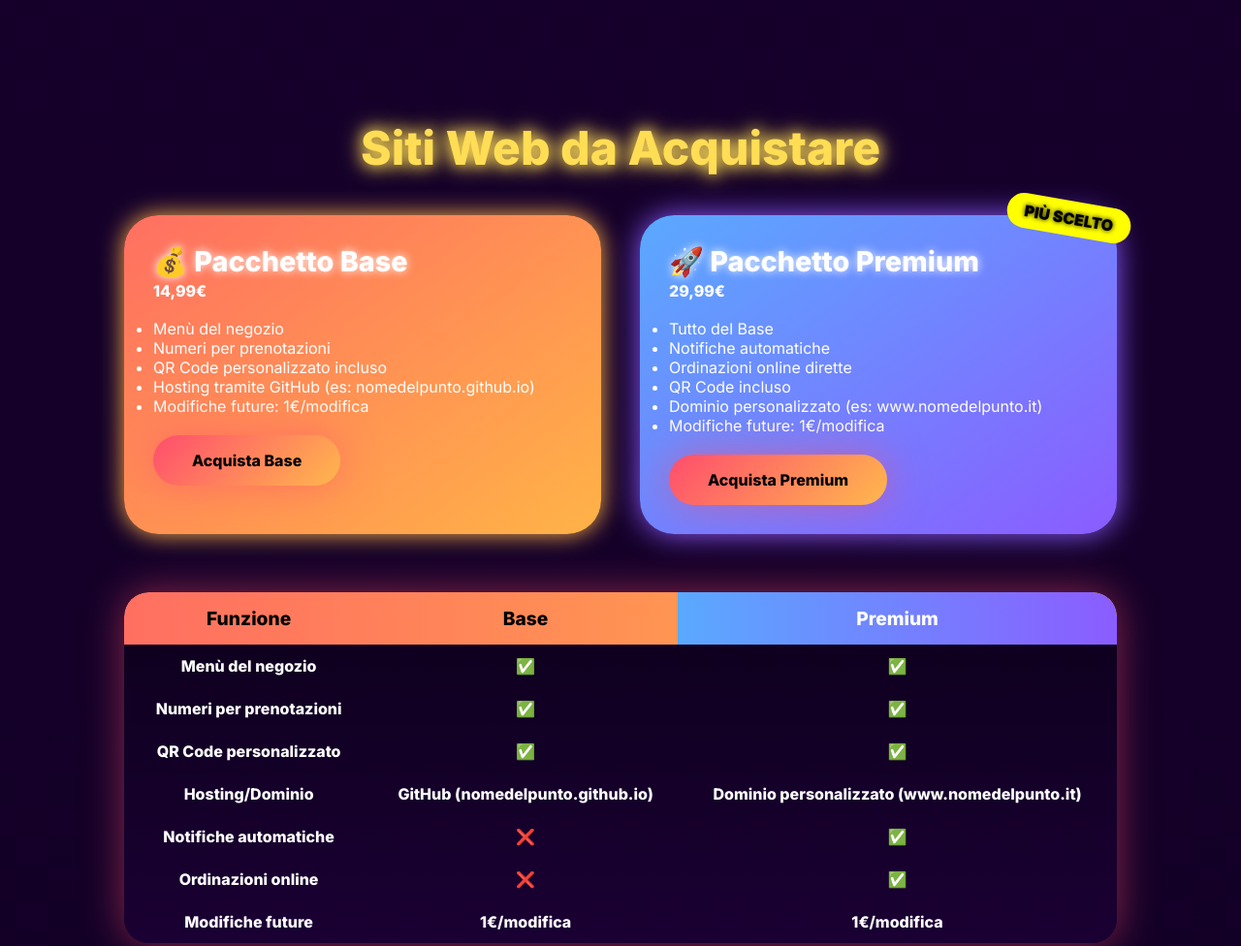
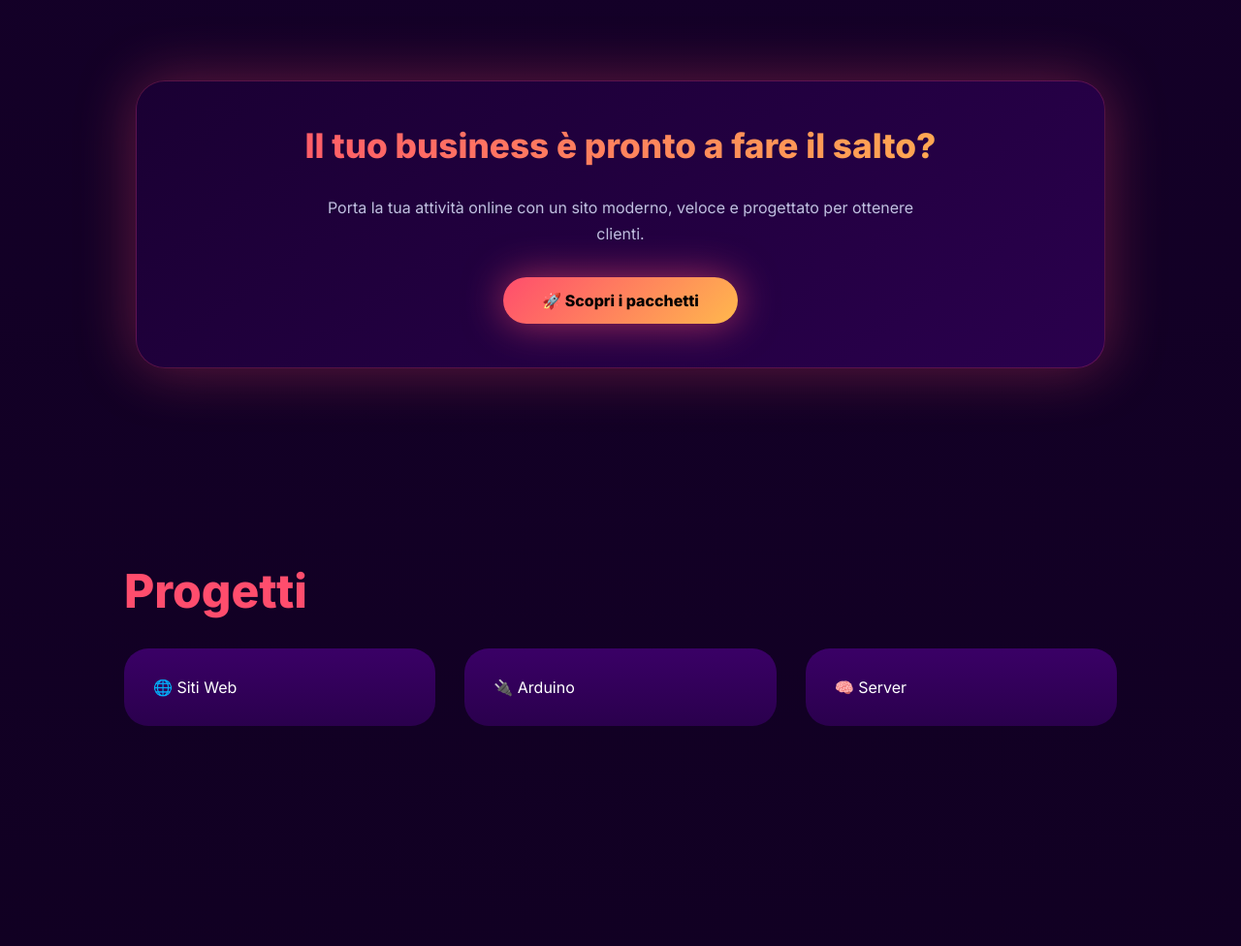
Before and after one commit to thundrixnet-creator/Thundrix, a plain HTML site: page index.html in a window 1280 px wide. Shown: the part 2181-3157 px from the top of the page at 97% size. Drawn offline with Linux system fonts and the light colour scheme.

Commit message:
Update index.html

```diff
--- a/index.html
+++ b/index.html
@@ -197,7 +197,7 @@ footer{
   <a href="#about">Chi sono</a>
   <a href="#skills">Competenze</a>
   <a href="#services">Servizi</a>
-  <a href="#websites">Siti Web</a>
+  <a href="venditasiti.html">Siti Web</a>
   <a href="#projects">Progetti</a>
   <a href="#contact">Contatti</a>
  </div>
@@ -240,157 +240,51 @@ footer{
  </div>
 </section>
 
-<!-- NUOVA SEZIONE SOLO SITI WEB (COLORI NON CAMBIATI) -->
+ <section id="final-cta" class="reveal" style="padding:80px 10%; text-align:center;">
 
-<section id="websites" class="reveal">
- <h2 style="text-align:center; color:#ffdd55; text-shadow:0 0 15px #ffdd55, 0 0 25px #ffdd55;">Siti Web da Acquistare</h2>
+  <div style="
+    background:linear-gradient(145deg,#1a0033,#2a004d);
+    border-radius:30px;
+    padding:45px 30px;
+    box-shadow:0 0 60px rgba(255,77,109,.35);
+    border:1px solid rgba(255,77,109,.25);
+    max-width:1000px;
+    margin:auto;
+  ">
 
- <div class="grid" style="margin-top:40px; gap:40px;">
-  <!-- BASE -->
-  <div class="card" style="background:linear-gradient(145deg,#ff6f61,#ffb347); border-radius:35px; padding:30px; position:relative; box-shadow:0 0 25px #ffb347; transition:0.4s; cursor:pointer;"
-       onmouseover="this.style.transform='scale(1.05)'; this.style.boxShadow='0 0 50px #ffb347';"
-       onmouseout="this.style.transform='scale(1)'; this.style.boxShadow='0 0 25px #ffb347';">
-    <h3 style="font-size:1.8rem; color:#fff; text-shadow:0 0 10px #fff;">💰 Pacchetto Base</h3>
-    <p style="color:#fff; font-weight:700;">14,99€</p>
-    <ul style="color:#fff; text-align:left; margin-top:15px;">
-      <li>Menù del negozio</li>
-      <li>Numeri per prenotazioni</li>
-      <li>QR Code personalizzato incluso</li>
-      <li>Hosting tramite GitHub (es: nomedelpunto.github.io)</li>
-      <li>Modifiche future: 1€/modifica</li>
-    </ul>
-    <a href="#contact" class="btn" style="margin-top:20px; border-radius:40px;">Acquista Base</a>
+    <h2 style="
+      font-size:2.2rem;
+      background:linear-gradient(90deg,#ff4d6d,#ffb84d);
+      -webkit-background-clip:text;
+      -webkit-text-fill-color:transparent;
+    ">
+      Il tuo business è pronto a fare il salto?
+    </h2>
+
+    <p style="
+      margin-top:15px;
+      font-size:1rem;
+      color:var(--mut);
+      max-width:650px;
+      margin-left:auto;
+      margin-right:auto;
+    ">
+      Porta la tua attività online con un sito moderno,
+      veloce e progettato per ottenere clienti.
+    </p>
+
+    <a href="venditasiti.html" class="btn" style="
+      margin-top:30px;
+      font-size:1rem;
+      padding:14px 40px;
+      border-radius:40px;
+      box-shadow:0 0 40px rgba(255,77,109,.6);
+    ">
+      🚀 Scopri i pacchetti
+    </a>
+
   </div>
 
-  <!-- PREMIUM -->
-  <div class="card" style="background:linear-gradient(145deg,#5aa9ff,#8b5cff); border-radius:35px; padding:30px; position:relative; box-shadow:0 0 30px #8b5cff; transition:0.4s; cursor:pointer;"
-       onmouseover="this.style.transform='scale(1.05)'; this.style.boxShadow='0 0 60px #8b5cff';"
-       onmouseout="this.style.transform='scale(1)'; this.style.boxShadow='0 0 30px #8b5cff';">
-    <div style="position:absolute; top:-15px; right:-15px; background:#ff0; color:#000; font-weight:900; padding:8px 18px; border-radius:50px; text-shadow:0 0 5px #000; transform:rotate(10deg);">PIÙ SCELTO</div>
-    <h3 style="font-size:1.8rem; color:#fff; text-shadow:0 0 10px #fff;">🚀 Pacchetto Premium</h3>
-    <p style="color:#fff; font-weight:700;">29,99€</p>
-    <ul style="color:#fff; text-align:left; margin-top:15px;">
-      <li>Tutto del Base</li>
-      <li>Notifiche automatiche</li>
-      <li>Ordinazioni online dirette</li>
-      <li>QR Code incluso</li>
-      <li>Dominio personalizzato (es: www.nomedelpunto.it)</li>
-      <li>Modifiche future: 1€/modifica</li>
-    </ul>
-    <a href="#contact" class="btn" style="margin-top:20px; border-radius:40px;">Acquista Premium</a>
-  </div>
- </div>
-
- <!-- TABELLA COMPARATIVA -->
- <div style="margin-top:60px; overflow-x:auto; border-radius:25px; box-shadow:0 0 40px rgba(255,77,109,.5);">
-  <table style="width:100%; border-collapse:separate; border-spacing:0; border-radius:25px; overflow:hidden; font-weight:700; text-align:center; color:#fff;">
-    <thead>
-      <tr style="background:linear-gradient(90deg,#ff6f61,#ffb347); color:#000;">
-        <th style="padding:15px; font-size:1.2rem;">Funzione</th>
-        <th style="padding:15px; font-size:1.2rem;">Base</th>
-        <th style="padding:15px; font-size:1.2rem; background:linear-gradient(90deg,#5aa9ff,#8b5cff); color:#fff;">Premium</th>
-      </tr>
-    </thead>
-    <tbody style="background:linear-gradient(180deg,#0f001f,#1a0033);">
-      <tr>
-        <td style="padding:12px;">Menù del negozio</td>
-        <td>✅</td>
-        <td>✅</td>
-      </tr>
-      <tr>
-        <td style="padding:12px;">Numeri per prenotazioni</td>
-        <td>✅</td>
-        <td>✅</td>
-      </tr>
-      <tr>
-        <td style="padding:12px;">QR Code personalizzato</td>
-        <td>✅</td>
-        <td>✅</td>
-      </tr>
-      <tr>
-        <td style="padding:12px;">Hosting/Dominio</td>
-        <td>GitHub (nomedelpunto.github.io)</td>
-        <td>Dominio personalizzato (www.nomedelpunto.it)</td>
-      </tr>
-      <tr>
-        <td style="padding:12px;">Notifiche automatiche</td>
-        <td>❌</td>
-        <td>✅</td>
-      </tr>
-      <tr>
-        <td style="padding:12px;">Ordinazioni online</td>
-        <td>❌</td>
-        <td>✅</td>
-      </tr>
-      <tr>
-        <td style="padding:12px;">Modifiche future</td>
-        <td>1€/modifica</td>
-        <td>1€/modifica</td>
-      </tr>
-    </tbody>
-  </table>
- </div>
-</section>
-<section id="why" class="reveal">
-  <h2 style="text-align:center;">Perché scegliere Thundrix</h2>
-
-  <div class="grid" style="margin-top:60px;">
-
-    <div class="card" style="text-align:center; border:1px solid rgba(255,77,109,.3); box-shadow:0 0 30px rgba(255,77,109,.3);">
-      <div style="font-size:2.5rem;">⚡</div>
-      <h3 style="margin-top:15px;">Consegna Rapida</h3>
-      <p style="margin-top:10px;">
-        Siti pronti in 48-72 ore. Nessuna attesa infinita.
-        Velocità e precisione.
-      </p>
-    </div>
-
-    <div class="card" style="text-align:center; border:1px solid rgba(255,184,77,.3); box-shadow:0 0 30px rgba(255,184,77,.3);">
-      <div style="font-size:2.5rem;">📱</div>
-      <h3 style="margin-top:15px;">100% Responsive</h3>
-      <p style="margin-top:10px;">
-        Perfetto su smartphone, tablet e PC.
-        Design moderno e fluido.
-      </p>
-    </div>
-
-    <div class="card" style="text-align:center; border:1px solid rgba(140,92,255,.3); box-shadow:0 0 30px rgba(140,92,255,.3);">
-      <div style="font-size:2.5rem;">🚀</div>
-      <h3 style="margin-top:15px;">Prestazioni Ottimizzate</h3>
-      <p style="margin-top:10px;">
-        Siti leggeri, veloci e pronti per Google.
-        Ottimizzazione tecnica inclusa.
-      </p>
-    </div>
-
-    <div class="card" style="text-align:center; border:1px solid rgba(0,255,200,.3); box-shadow:0 0 30px rgba(0,255,200,.3);">
-      <div style="font-size:2.5rem;">🔒</div>
-      <h3 style="margin-top:15px;">Sicurezza & Affidabilità</h3>
-      <p style="margin-top:10px;">
-        Hosting stabile, configurazione sicura
-        e struttura solida.
-      </p>
-    </div>
-
-    <div class="card" style="text-align:center; border:1px solid rgba(255,77,109,.3); box-shadow:0 0 30px rgba(255,77,109,.3);">
-      <div style="font-size:2.5rem;">🧠</div>
-      <h3 style="margin-top:15px;">Supporto Diretto</h3>
-      <p style="margin-top:10px;">
-        Parli direttamente con me.
-        Nessun intermediario.
-      </p>
-    </div>
-
-    <div class="card" style="text-align:center; border:1px solid rgba(255,184,77,.3); box-shadow:0 0 30px rgba(255,184,77,.3);">
-      <div style="font-size:2.5rem;">🎯</div>
-      <h3 style="margin-top:15px;">Orientato ai Risultati</h3>
-      <p style="margin-top:10px;">
-        L’obiettivo non è solo avere un sito,
-        ma ottenere clienti.
-      </p>
-    </div>
-
-  </div>
 </section>
 <section id="projects" class="reveal">
  <h2>Progetti</h2>
```
